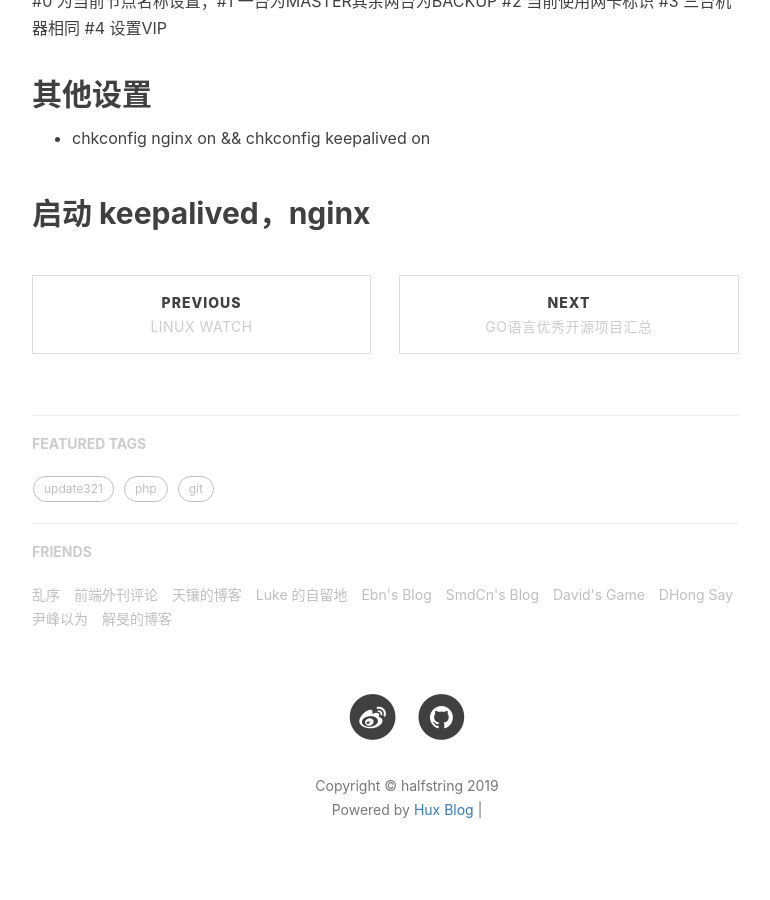
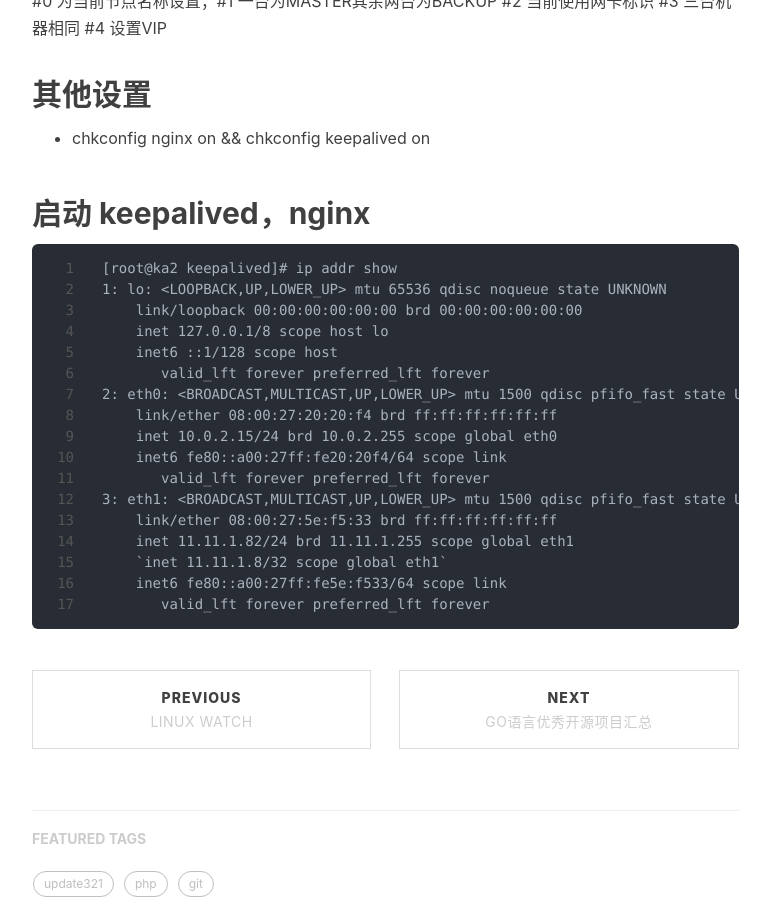
Before and after one commit to halfstring/halfstring.github.io, a Jekyll site: the page built from _posts/2018-05-12-keepalived.md, in a window 1280 px wide and 900 px high, scrolled down 2743 px. Shown: the whole window, without its empty margins (233-1003 px from the left). Built offline with Jekyll 4.4.1, drawn with Linux system fonts in a browser that asks for light colours; nearby versions of some CDN libraries; our own code applies the rules of GitHub Pages for plain Markdown files; comment, search, counter and statistics services are not loaded.

Commit message:
+keepalived

````diff
--- a/_posts/2018-05-12-keepalived.md
+++ b/_posts/2018-05-12-keepalived.md
@@ -109,3 +109,23 @@ vrrp_instance VI_1 {
 - chkconfig nginx on && chkconfig keepalived on
 
 ## 启动 keepalived，nginx
+
+```
+[root@ka2 keepalived]# ip addr show
+1: lo: <LOOPBACK,UP,LOWER_UP> mtu 65536 qdisc noqueue state UNKNOWN
+    link/loopback 00:00:00:00:00:00 brd 00:00:00:00:00:00
+    inet 127.0.0.1/8 scope host lo
+    inet6 ::1/128 scope host
+       valid_lft forever preferred_lft forever
+2: eth0: <BROADCAST,MULTICAST,UP,LOWER_UP> mtu 1500 qdisc pfifo_fast state UP qlen 1000
+    link/ether 08:00:27:20:20:f4 brd ff:ff:ff:ff:ff:ff
+    inet 10.0.2.15/24 brd 10.0.2.255 scope global eth0
+    inet6 fe80::a00:27ff:fe20:20f4/64 scope link
+       valid_lft forever preferred_lft forever
+3: eth1: <BROADCAST,MULTICAST,UP,LOWER_UP> mtu 1500 qdisc pfifo_fast state UP qlen 1000
+    link/ether 08:00:27:5e:f5:33 brd ff:ff:ff:ff:ff:ff
+    inet 11.11.1.82/24 brd 11.11.1.255 scope global eth1
+    `inet 11.11.1.8/32 scope global eth1`
+    inet6 fe80::a00:27ff:fe5e:f533/64 scope link
+       valid_lft forever preferred_lft forever
+```
````
